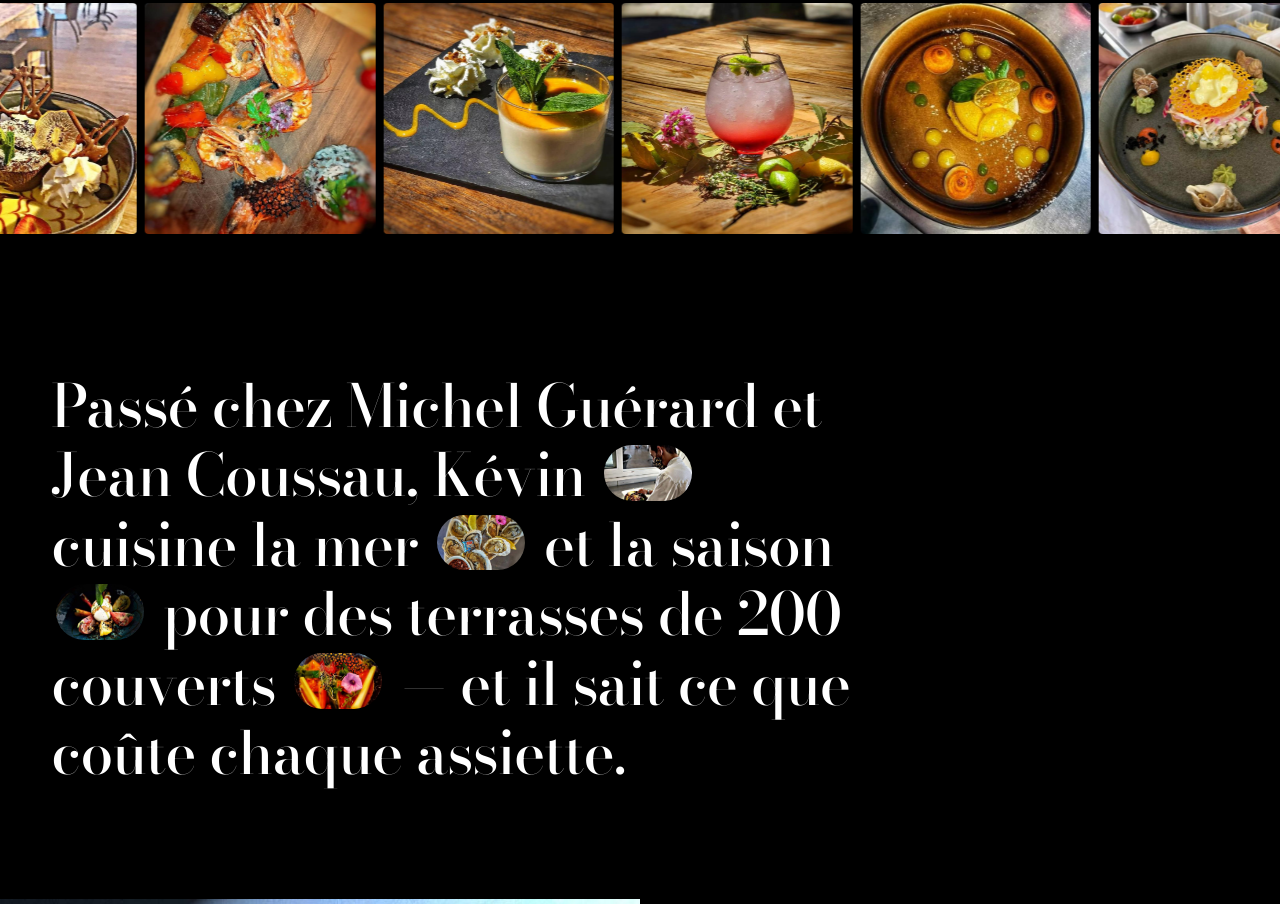
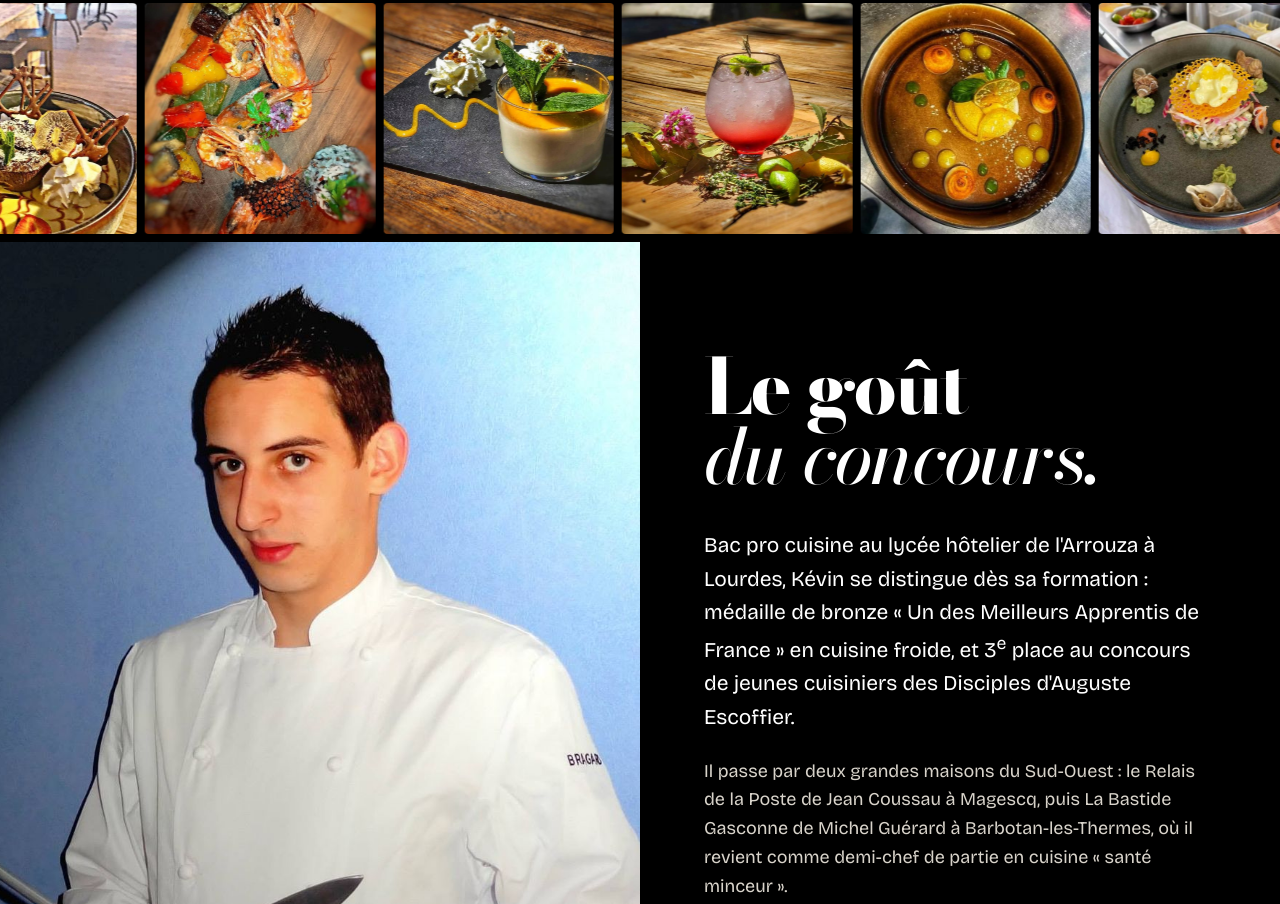
Before and after one commit to FenixServicesFrance/kevin-marion-chef, a plain HTML site: page index.html in a window 1280 px wide. Shown: the part 1337-2241 px from the top of the page. Drawn offline with Linux system fonts and the light colour scheme.

Commit message:
Retrait de la phrase d'accroche illustrée
Co-Authored-By: Claude Opus 5.5 <noreply@anthropic.com>
Claude-Session: https://claude.ai/code/session_01JaHMw4d2si7MPP1UGhCPqs

```diff
--- a/index.html
+++ b/index.html
@@ -194,12 +194,6 @@
   .projet > img,.cta > img{will-change:transform;transform:scale(1.2)}
   @media (prefers-reduced-motion:reduce){.piste{animation:none}.appel::before{animation:none}}
 
-  /* hook */
-  .hook{padding-top:130px;padding-bottom:110px}
-  .phrase{font-family:var(--didone);font-weight:500;font-size:clamp(32px,4.6vw,72px);line-height:1.18;letter-spacing:-.015em;max-width:22ch}
-  .pastille{display:inline-block;width:1.5em;height:.95em;border-radius:999px;overflow:hidden;vertical-align:-.08em;margin:0 .08em}
-  .pastille img{width:100%;height:100%;object-fit:cover;transition:transform .6s}
-  .pastille:hover img{transform:scale(1.15)}
 
   /* CTA final */
   .cta{position:relative;min-height:100vh;display:flex;align-items:center;overflow:hidden}
@@ -263,10 +257,6 @@
   <div class="piste"><img src="images/m-tartare.jpg" alt="" loading="lazy"><img src="images/m-burrata.jpg" alt="" loading="lazy"><img src="images/m-moules.jpg" alt="" loading="lazy"><img src="images/m-dessert-bleu.jpg" alt="" loading="lazy"><img src="images/m-asperges.jpg" alt="" loading="lazy"><img src="images/m-macaron2.jpg" alt="" loading="lazy"><img src="images/m-tartare.jpg" alt="" loading="lazy"><img src="images/m-burrata.jpg" alt="" loading="lazy"><img src="images/m-moules.jpg" alt="" loading="lazy"><img src="images/m-dessert-bleu.jpg" alt="" loading="lazy"><img src="images/m-asperges.jpg" alt="" loading="lazy"><img src="images/m-macaron2.jpg" alt="" loading="lazy"></div>
   <div class="piste inverse"><img src="images/m-gambas2.jpg" alt="" loading="lazy"><img src="images/m-panna.jpg" alt="" loading="lazy"><img src="images/m-cocktail.jpg" alt="" loading="lazy"><img src="images/m-agrumes.jpg" alt="" loading="lazy"><img src="images/m-ecrase.jpg" alt="" loading="lazy"><img src="images/m-dessert-terrasse.jpg" alt="" loading="lazy"><img src="images/m-gambas2.jpg" alt="" loading="lazy"><img src="images/m-panna.jpg" alt="" loading="lazy"><img src="images/m-cocktail.jpg" alt="" loading="lazy"><img src="images/m-agrumes.jpg" alt="" loading="lazy"><img src="images/m-ecrase.jpg" alt="" loading="lazy"><img src="images/m-dessert-terrasse.jpg" alt="" loading="lazy"></div>
 </div>
-
-<section class="hook pad" aria-label="En une phrase">
-  <p class="phrase">Passé chez Michel Guérard et Jean Coussau, Kévin <span class="pastille"><img src="images/cuisine-2.jpg" alt=""></span> cuisine la mer <span class="pastille"><img src="images/plat-3.jpg" alt=""></span> et la saison <span class="pastille"><img src="images/m-burrata.jpg" alt=""></span> pour des terrasses de 200 couverts <span class="pastille"><img src="images/xl-poelon.jpg" alt=""></span> — et il sait ce que coûte chaque assiette.</p>
-</section>
 
 <section id="chef" class="duo">
   <div class="photo"><img src="images/portrait.jpg" alt="Kévin Marion en veste de cuisine" loading="lazy" style="object-position:50% 20%"></div>
```
